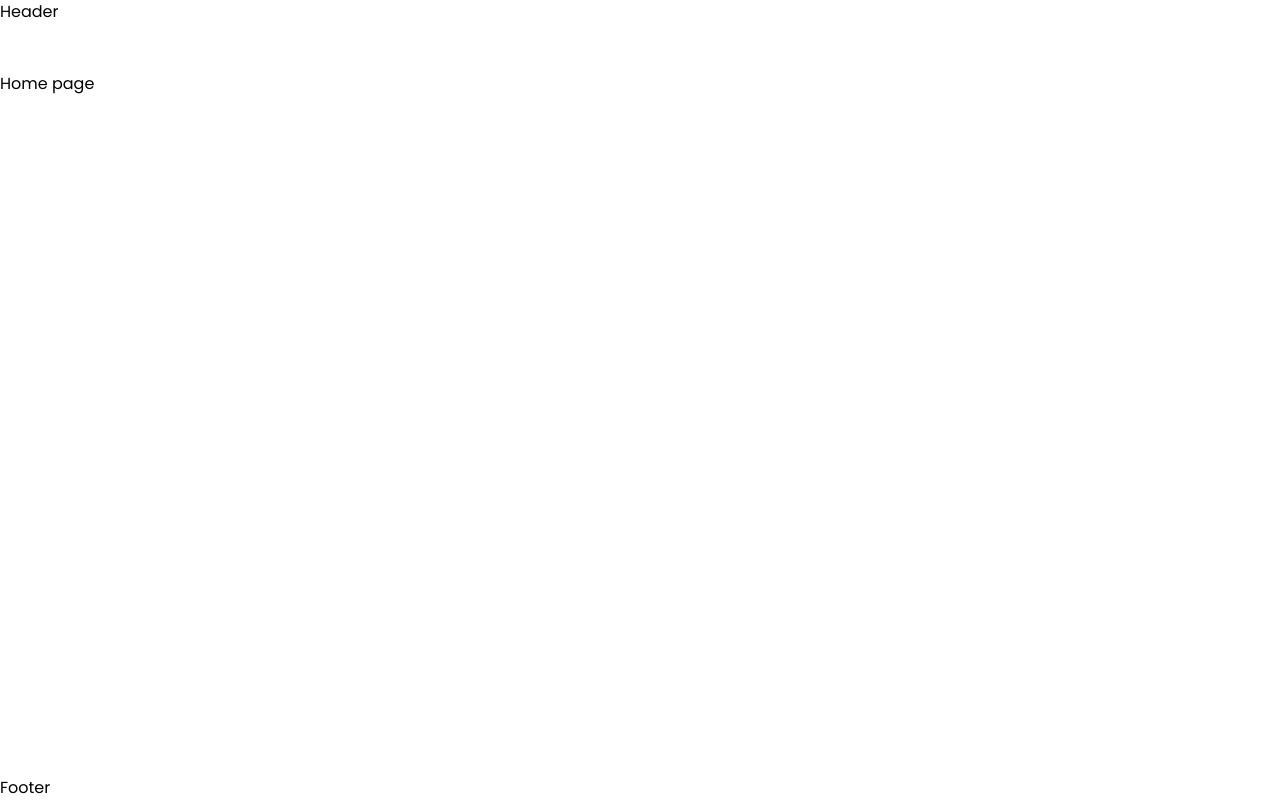
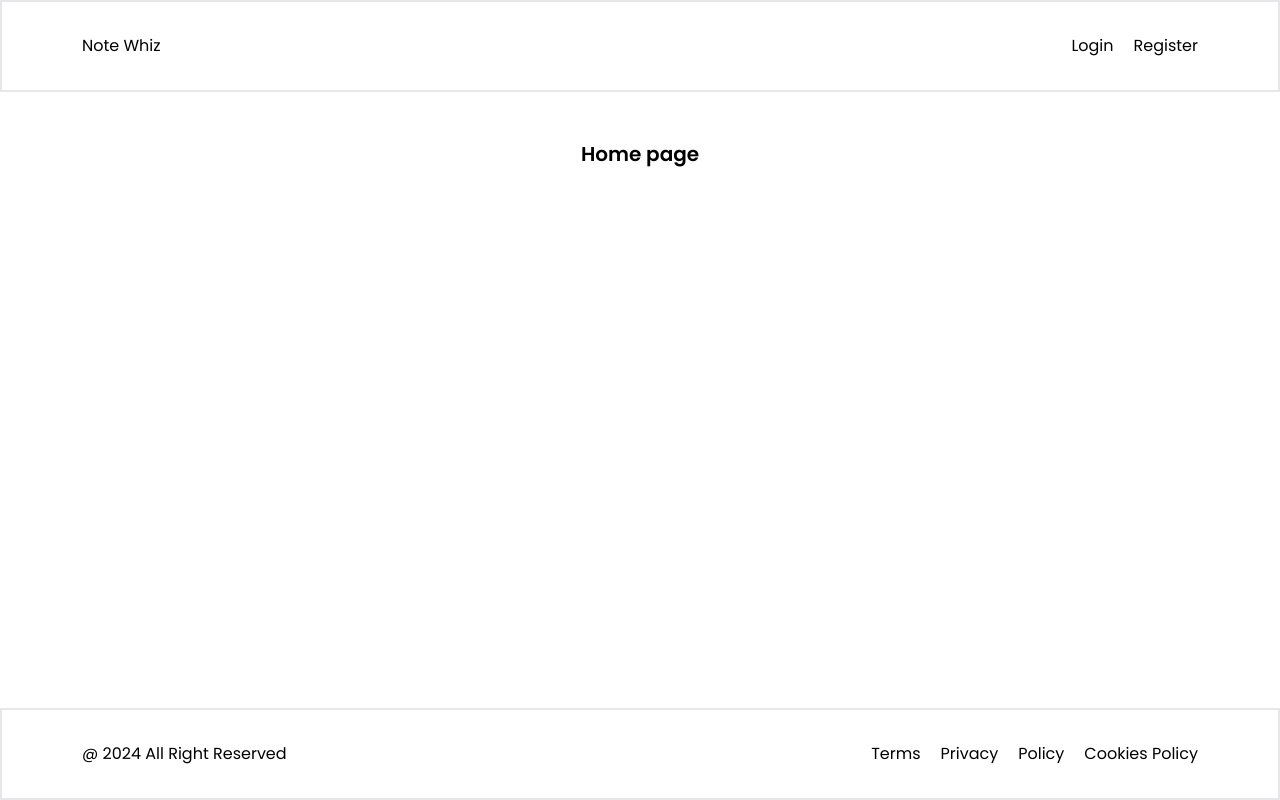
Before and after one commit to AramKim37/Todo, a Next.js app: page / in a window 1280 px wide. Built offline with nearby package versions, Linux system fonts and the light colour scheme.

Commit message:
completed footer and header

```diff
--- a/app/components/footer/Footer.jsx
+++ b/app/components/footer/Footer.jsx
@@ -1,7 +1,19 @@
 import React from "react";
 
 const Footer = () => {
-  return <div>Footer</div>;
+  return (
+    <div className="flex items-center justify-between px-20 py-8 border-2 border-t-gray-200">
+      <div>
+        <h1>@ 2024 All Right Reserved</h1>
+      </div>
+      <ul className="flex gap-5">
+        <li>Terms</li>
+        <li>Privacy</li>
+        <li>Policy</li>
+        <li>Cookies Policy</li>
+      </ul>
+    </div>
+  );
 };
 
 export default Footer;
--- a/app/components/header/Header.jsx
+++ b/app/components/header/Header.jsx
@@ -1,7 +1,24 @@
+import Link from "next/link";
 import React from "react";
 
 const Header = () => {
-  return <div>Header</div>;
+  return (
+    <div className="flex items-center justify-between px-20 py-8 border-2 border-t-gray-200">
+      <div>
+        <Link href="/">
+          <h1>Note Whiz</h1>
+        </Link>
+      </div>
+      <ul className="flex gap-5">
+        <Link href="/login">
+          <li>Login</li>
+        </Link>
+        <Link href="/register">
+          <li>Register</li>
+        </Link>
+      </ul>
+    </div>
+  );
 };
 
 export default Header;
--- a/app/page.js
+++ b/app/page.js
@@ -1,5 +1,9 @@
 import Image from "next/image";
 
 export default function Home() {
-  return <h1>Home page</h1>;
+  return (
+    <h1 className="flex items-center justify-center text-xl font-bold">
+      Home page
+    </h1>
+  );
 }
```
